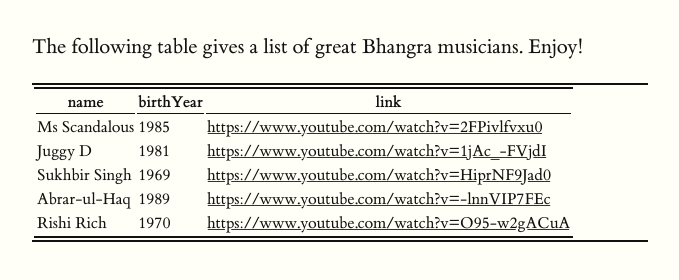
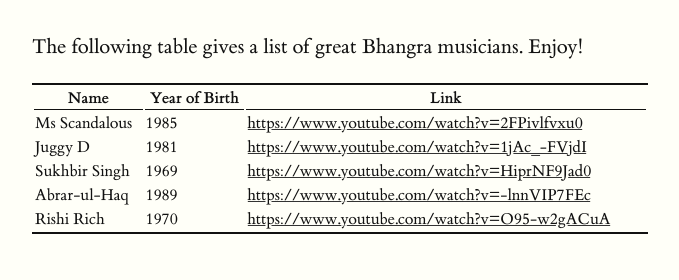
Before and after one commit to alexkincer1/CSC324, a plain HTML site: page table-assign/index.html in a window 1280 px wide. Shown: the part 218-498 px from the top of the page, without its empty margins (128-807 px from the left). Drawn offline with Linux system fonts and the light colour scheme.

Commit message:
Table Assign updated

```diff
--- a/table-assign/index.html
+++ b/table-assign/index.html
@@ -1,5 +1,5 @@
 <!DOCTYPE html>
-<html xmlns="http://www.w3.org/1999/xhtml" xml:lang="en" lang="en-us">
+<html xmlns=":http//www.w3.org/1999/xhtml" xml:lang="en" lang="en-us">
 
 <head>
   <title>CSC 324 | Table Assignment</title>
--- a/table-assign/js/custom.js
+++ b/table-assign/js/custom.js
@@ -35,72 +35,37 @@
   }
 ];
 
-const target = document.getElementById("bhangra");
-const bhangraTable = makeTable(artists);
-target.appendChild(bhangraTable);
+// locate the table:
+const tab = document.querySelector("#bhangra");
 
-/* The place of code above looks at each element in mountains before appending it to the
-newly created table. */
+ // declare a string to hold the inner html.
 
-// utility function
+let contents = "<tbody>";
 
-// function to make a tabke from an array of objects:
-function makeTable(arr) {
-  // create a table element:
-  const table = document.createElement("table");
-  // use first object inthe array to make the header:
-  table.innerHTML = makeTableHeader(arr[0]);
-  for (let obj of arr) {
-    table.innerHTML += makeTableRow(obj);
-  }
-  console.log(table.innerHTML);
-  // do not forget to return to the table:
-  return table
-}
+// get in the header row:
+contents += `
+    <tr>
+      <th>Name</th>
+      <th>Year of Birth</th>
+      <th>Link</th>
+    </tr>
+    `;
 
-// function to make a table header:
-function makeTableHeader(obj) {
-  let inner = "<tr>";
-  // fill it in with the th-elements:
-  for (let columnName of Object.keys(obj)) {
-    if (columnName !== "url") {
-      inner += `<th>${columnName}</th>`;
-    }
-  }
-  // add the closer:
-  inner += "</tr>";
-  console.log(inner);
-  return inner;
-}
+// now loop to make the data-rows:
 
-// function to make a table row:
-function makeTableRow(obj) {
-  let inner = "<tr>";
-  for (let key of Object.keys(obj)) {
-    if (key === "link") {
-      // creating the clickable link column
-      const anchorHTML = `<a href="${obj[key]}" target="_blank">${obj[key]}</a>`;
-      inner += `<td>${anchorHTML}</td>`;
-      } else {
-        inner += `<td>${obj[key]}</td>`;
-      }
-    }
-    inner += "</tr>";
-    return inner;
-  }
+artists.forEach(artist => {
+  // open the row:
+  contents += "<tr>";
+  contents += `<td>${artist.name}</td>`;
+  contents += `<td>${artist.birthYear}</td>`;
+  contents += `<td><a href="${artist.link}" target = "_blank">${artist.link}</a></td>`;
+  // close the row:
+  contents += "</tr>"
+});
 
+// close out the table body:
+contents += "</tbody>";
 
-/* I recieved majority of this answer through in-class discussion and a screenshare
-from classmate Mason on October 7, 2025. */
-
-/*
-Taking Mason's code from the screenshare in class, I took the makeTableRow portion
-and changed "name" in line 82 and changed it to key so the hyperlink on the actual
-browser appears in the link column to take you to youtube. I also deleted 3-4 if else
-rows in his code as Dr. White stated it was unnecessary and it was causing a mix up for
-me in what I was trying to link and not link. His original code gave no links, then
-as I was editing I played commands in the wrong spot so it was linking name rather
-than the actual link column. By moving this, there is now a clickable link. I changed
-1 line (line 82) and omitted a few lines from his code but all were in the makeTableRow
-section.
-*/
+// now make contents be the inner html of
+// the table:
+tab.innerHTML = contents;
```
